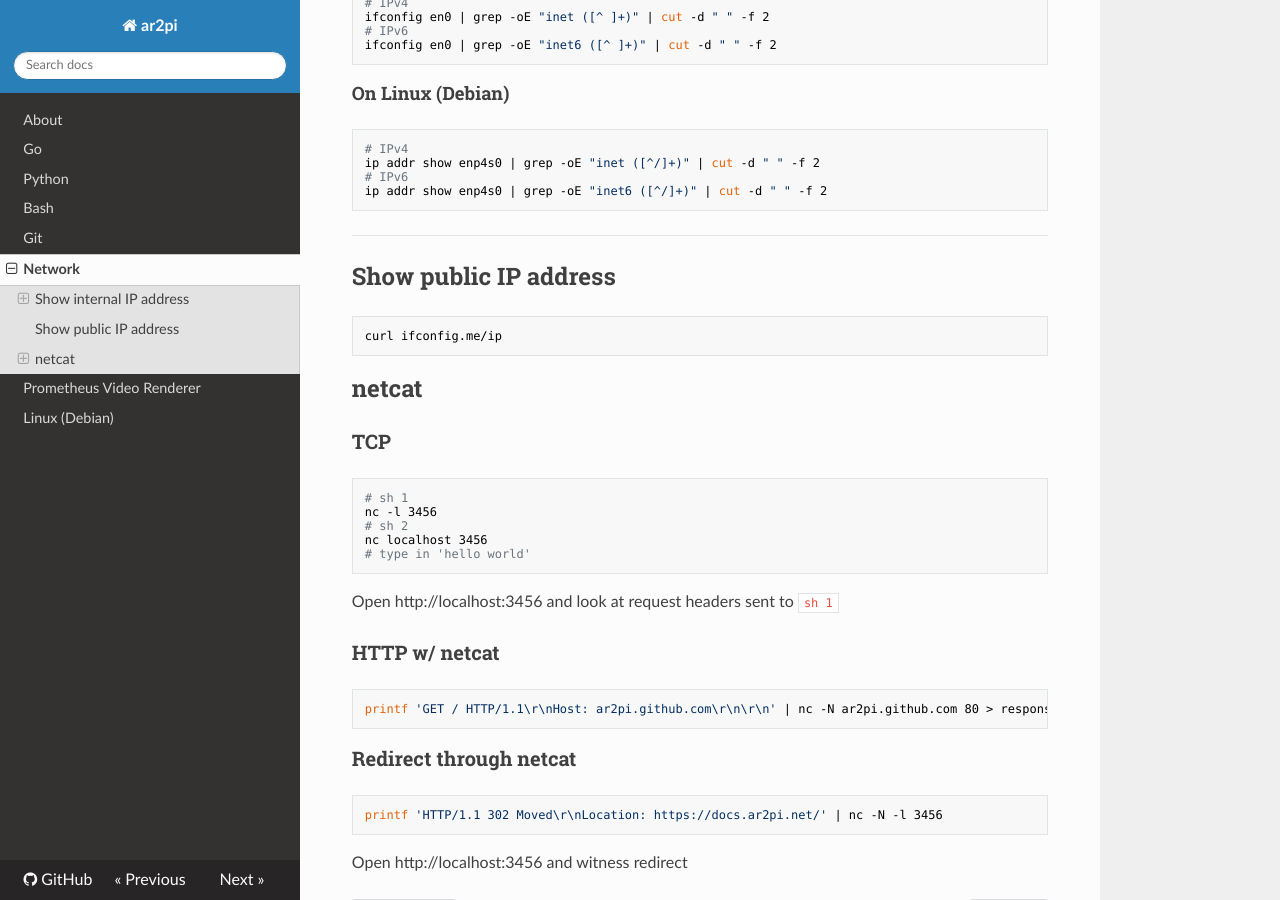
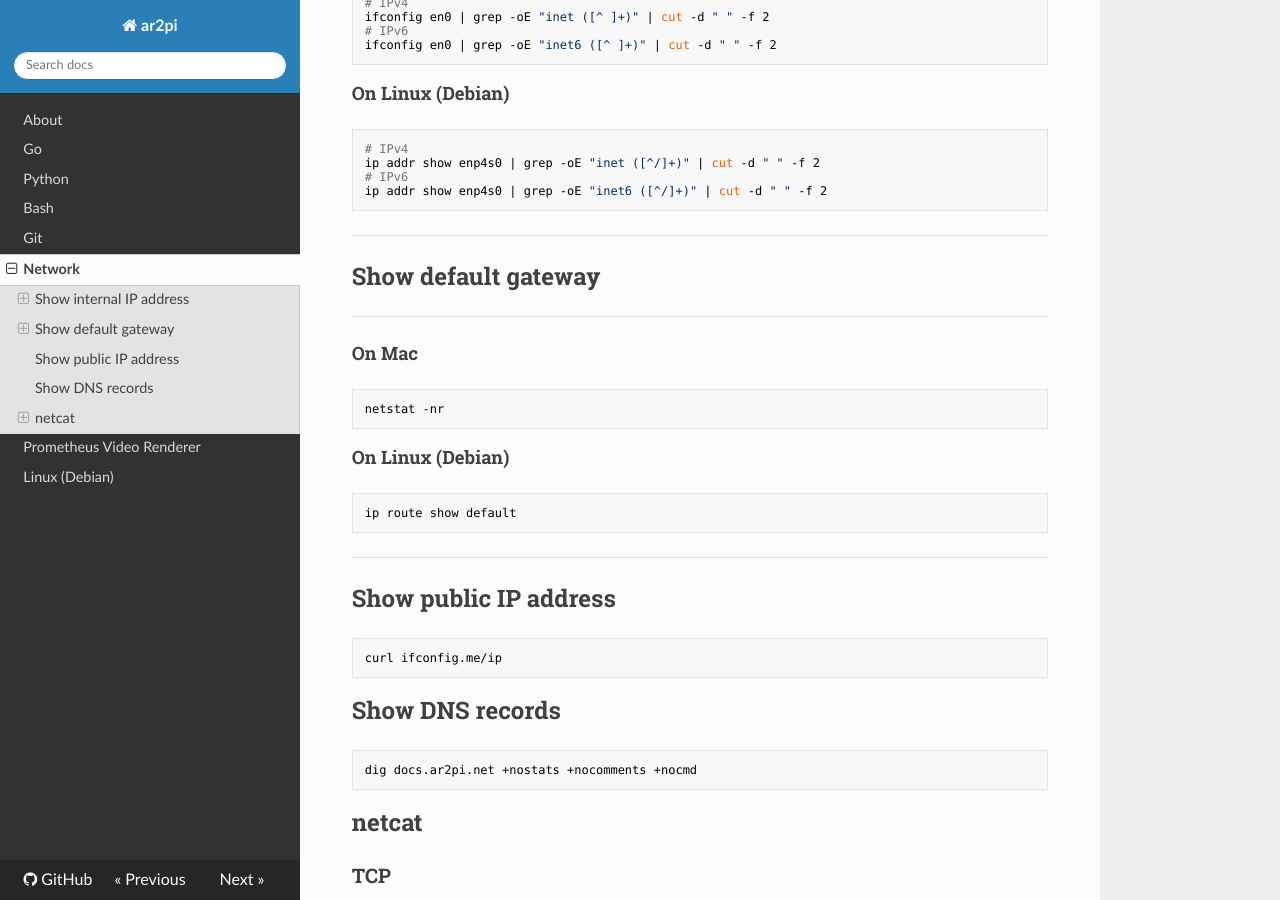
Before and after one commit to ar2pi/ar2pi, an MkDocs documentation site: the page built from docs/network.md, in a window 1280 px wide and 900 px high, scrolled down 306 px. Built offline with MkDocs 1.6.1, drawn with Linux system fonts in a browser that asks for light colours; nearby versions of some CDN libraries.

Commit message:
add default gateway and DNS record sections

````diff
--- a/docs/network.md
+++ b/docs/network.md
@@ -19,10 +19,29 @@ ip addr show enp4s0 | grep -oE "inet6 ([^/]+)" | cut -d " " -f 2
 ```
 ---
 
+## Show default gateway
+
+---
+#### On Mac
+```sh
+netstat -nr
+```
+#### On Linux (Debian)
+```sh
+ip route show default
+```
+---
+
 ## Show public IP address
 
 ```sh
 curl ifconfig.me/ip
+```
+
+## Show DNS records
+
+```sh
+dig docs.ar2pi.net +nostats +nocomments +nocmd
 ```
 
 ## netcat
````
